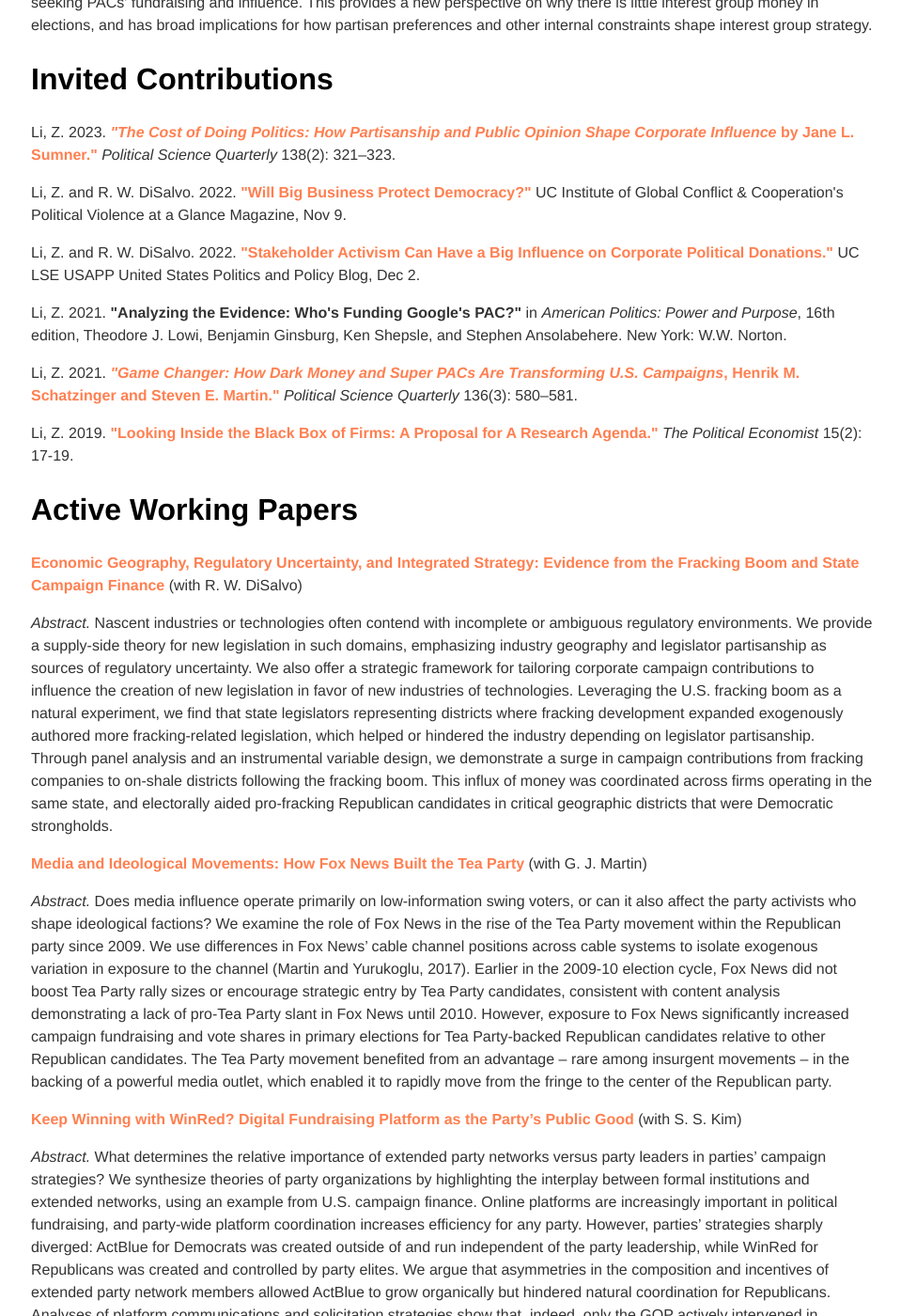
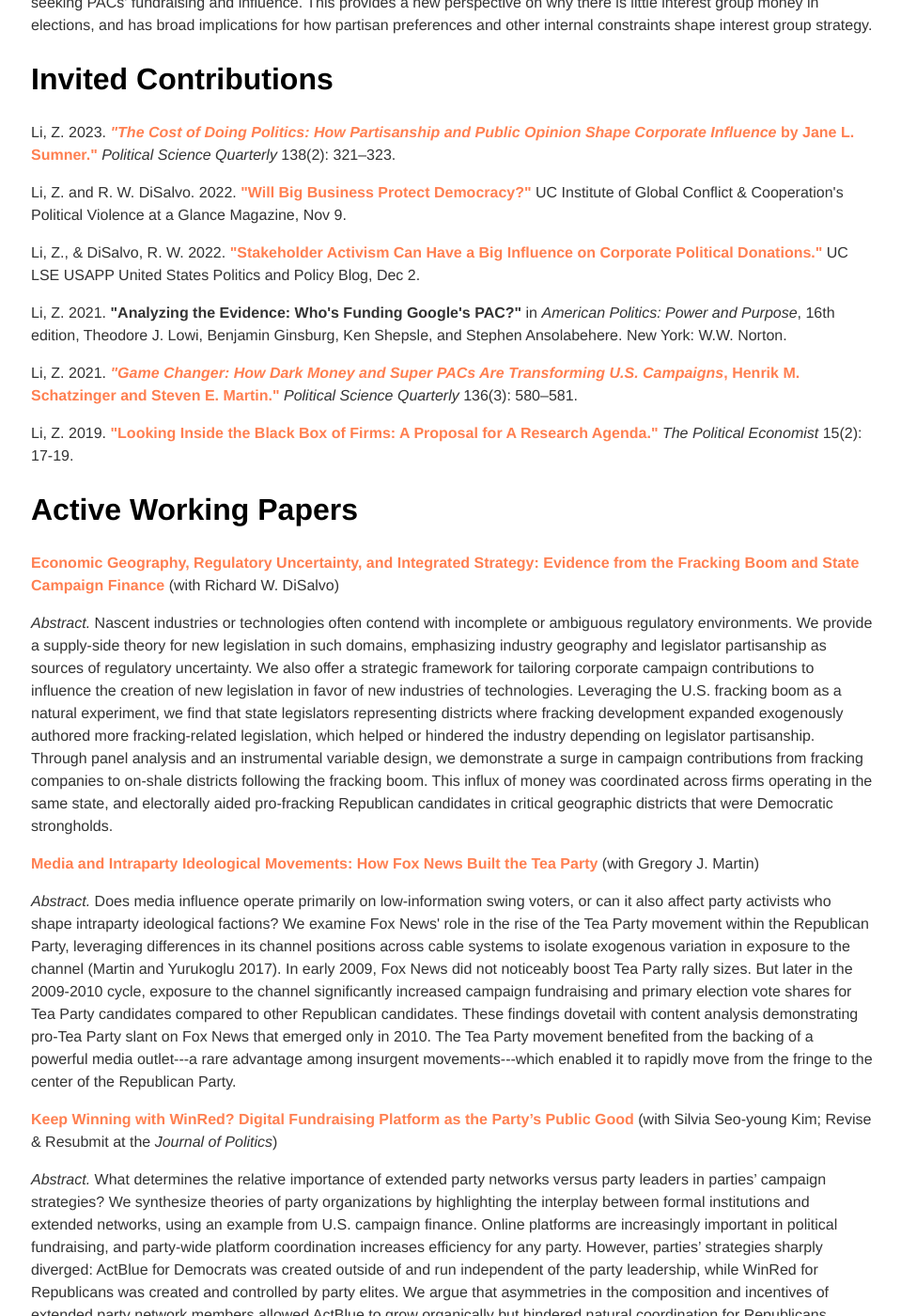
Before and after one commit to zhaoliresearch/zhaoliresearch.github.io, a Jekyll site: the page built from research/index.html, in a window 1280 px wide and 1400 px high, scrolled down 1067 px. Shown: the whole window at 94% size, without its empty margins (159-1118 px from the left). Built offline with Jekyll 4.4.1, drawn with Linux system fonts in a browser that asks for light colours; some of the changed text lies outside the part shown.

Commit message:
Update index.html

```diff
--- a/research/index.html
+++ b/research/index.html
@@ -8,7 +8,7 @@
 <p>Li, Z. 2023. <b><a href="https://www.journals.uchicago.edu/doi/10.1086/724958">"When Do Campaign Donors Reject Extremists? Evidence from the U.S. Foreclosure Crisis."</b> </a> <b><i>Journal of Politics</i></b> 85(4): 1548-1561.</p>
 <p><i>Abstract.</i> Individual campaign donors offer reliable support for extremists in U.S. politics. Can such support waiver during economic crises, which often bolster extremists' popular appeals? Linking nationwide campaign finance and real estate transactions, I examine how the foreclosure crisis affected Republican donors’ willingness to donate to Tea Party candidates, an insurgent right-wing faction of the Republican party that opposed foreclosure relief. Individual-level longitudinal analyses demonstrate that Republican donors in distressed neighborhoods became less likely to contribute to Tea Party candidates, but continued to give to other, more mainstream, Republican candidates. The Tea Party movement's unsympathetic portrayal of underwater homeowners likely alienated Republican donors who witnessed neighbors of the same race as themselves suffering the plight of foreclosures. Despite the resulting fundraising losses, Tea Party candidates performed better in primary elections in crisis-stricken districts. These findings challenge long-standing claims about how the U.S. campaign finance system fuels polarization and extremism.</p>
 
-  <p>Li, Z. and R. W. DiSalvo. 2023. <b><a href="https://www.cambridge.org/core/journals/american-political-science-review/article/can-stakeholders-mobilize-businesses-for-the-protection-of-democracy-evidence-from-the-us-capitol-insurrection/A7CD01A4AF9FD3062702574B7941766A">"Can Stakeholders Mobilize Businesses for the Protection of Democracy? Evidence from the U.S. Capitol Insurrection."</a></b></a> <b><i>American Political Science Review</i></b> 117(3): 1130-1136.</p>
+  <p>Li, Z., & DiSalvo, R. W. 2023. <b><a href="https://www.cambridge.org/core/journals/american-political-science-review/article/can-stakeholders-mobilize-businesses-for-the-protection-of-democracy-evidence-from-the-us-capitol-insurrection/A7CD01A4AF9FD3062702574B7941766A">"Can Stakeholders Mobilize Businesses for the Protection of Democracy? Evidence from the U.S. Capitol Insurrection."</a></b></a> <b><i>American Political Science Review</i></b> 117(3): 1130-1136.</p>
 <p><i>Abstract.</i> An unprecedented number of major U.S. companies announced changes to their campaign contributions following the Capitol insurrection on January 6th, 2021. We analyze the role of corporate stakeholders in these announcements as well as their implications for democratic institutions and business-government relations. Mirroring polarized public reactions to the Capitol insurrection, companies with more Democratic-leaning stakeholders (e.g., executives, employees, consumers) were more likely to publicly refuse contributing to Republican legislators who objected to the electoral college results. Moreover, these corporate pledges held up in available 2021 campaign finance records, implying potentially significant fundraising losses for said Republican legislators. Given increasing polarization and heightened expectations of the civic responsibility of businesses, the partisanship of corporate stakeholders may prove important in mobilizing businesses to protect democratic institutions (e.g., advocacy against voter restriction bills). However, such stakeholder pressure may also weaken businesses' bipartisan legislative coalitions and compel corporate influence-seeking activities to go dark.</p>
 
   <p>Li, Z. 2018. <b><a href="https://www.cambridge.org/core/journals/american-political-science-review/article/how-internal-constraints-shape-interest-group-activities-evidence-from-accessseeking-pacs/2DF966405543A54CE0BC8BDE18307B56">"How Internal Constraints Shape Interest Group Activities: Evidence from Access-Seeking PACs."</a></b></a> <b><i>American Political Science Review</i></b> 112(4):792--808.</p>
@@ -20,17 +20,17 @@
 
 <p>Li, Z. 2023. <b><a href="https://academic.oup.com/psq/article/138/2/321/7156628"><i>"The Cost of Doing Politics: How Partisanship and Public Opinion Shape Corporate Influence</i> by Jane L.  Sumner."</b></a> <i>Political Science Quarterly </i> 138(2): 321–323.</p>
   <p>Li, Z. and R. W. DiSalvo. 2022. <b> <a href="https://politicalviolenceataglance.org/2022/11/09/will-big-business-protect-democracy/litical-donations/">"Will Big Business Protect Democracy?"</b></a> UC Institute of Global Conflict & Cooperation's Political Violence at a Glance Magazine, Nov 9.</p>
-<p>Li, Z. and R. W. DiSalvo. 2022. <b> <a href="https://blogs.lse.ac.uk/usappblog/2022/12/02/stakeholder-activism-can-have-a-big-influence-on-corporate-political-donations/">"Stakeholder Activism Can Have a Big Influence on Corporate Political Donations."</b></a> UC LSE USAPP United States Politics and Policy Blog, Dec 2.</p>
+<p>Li, Z., & DiSalvo, R. W. 2022. <b> <a href="https://blogs.lse.ac.uk/usappblog/2022/12/02/stakeholder-activism-can-have-a-big-influence-on-corporate-political-donations/">"Stakeholder Activism Can Have a Big Influence on Corporate Political Donations."</b></a> UC LSE USAPP United States Politics and Policy Blog, Dec 2.</p>
   <p>Li, Z. 2021. <b>"Analyzing the Evidence: Who's Funding Google's PAC?"</a></b> in <i>American Politics: Power and Purpose</i>, 16th edition, Theodore J. Lowi, Benjamin Ginsburg, Ken Shepsle, and Stephen Ansolabehere. New York: W.W. Norton.</p>
 <p>Li, Z. 2021. <b><a href="https://onlinelibrary.wiley.com/doi/10.1002/polq.13221"><i>"Game Changer: How Dark Money and Super PACs Are Transforming U.S. Campaigns</i>, Henrik M. Schatzinger and Steven E. Martin."</b></a> <i>Political Science Quarterly </i> 136(3): 580–581.</p>
   <p>Li, Z. 2019. <b><a href="https://docs.google.com/viewer?a=v&pid=sites&srcid=dW1pY2guZWR1fHBvbGl0aWNhbC1lY29ub21pc3QtbmV3c2xldHRlcnxneDo2ZjY0NzVhMzJjNWE0NzZi">"Looking Inside the Black Box of Firms: A Proposal for A Research Agenda."</b></a> <i>The Political Economist</i> 15(2): 17-19.</p>
 
 <h2>Active Working Papers </h2>
-<p><b><a href="https://www.dropbox.com/s/i3kvtsxf0hrptey/DiSalvo%20and%20Li%20%282020%29.pdf?dl=0">Economic Geography, Regulatory Uncertainty, and Integrated Strategy: Evidence from the Fracking Boom and State Campaign Finance</b></a> (with R. W. DiSalvo)</p>
+<p><b><a href="https://www.dropbox.com/s/i3kvtsxf0hrptey/DiSalvo%20and%20Li%20%282020%29.pdf?dl=0">Economic Geography, Regulatory Uncertainty, and Integrated Strategy: Evidence from the Fracking Boom and State Campaign Finance</b></a> (with Richard W. DiSalvo)</p>
 <p><i>Abstract.</i> Nascent industries or technologies often contend with incomplete or ambiguous regulatory environments. We provide a supply-side theory for new legislation in such domains, emphasizing industry geography and legislator partisanship as sources of regulatory uncertainty. We also offer a strategic framework for tailoring corporate campaign contributions to influence the creation of new legislation in favor of new industries of technologies. Leveraging the U.S. fracking boom as a natural experiment, we find that state legislators representing districts where fracking development expanded exogenously authored more fracking-related legislation, which helped or hindered the industry depending on legislator partisanship. Through panel analysis and an instrumental variable design, we demonstrate a surge in campaign contributions from fracking companies to on-shale districts following the fracking boom. This influx of money was coordinated across firms operating in the same state, and electorally aided pro-fracking Republican candidates in critical geographic districts that were Democratic strongholds.</p>
-<p><b><a href="https://www.dropbox.com/s/0oojfj1o23zayky/fox_news_tea_party.pdf?dl=0">Media and Ideological Movements: How Fox News Built the Tea Party</b></a> (with G. J. Martin)</p>
-<p><i>Abstract.</i> Does media influence operate primarily on low-information swing voters, or can it also affect the party activists who shape ideological factions? We examine the role of Fox News in the rise of the Tea Party movement within the Republican party since 2009. We use differences in Fox News’ cable channel positions across cable systems to isolate exogenous variation in exposure to the channel (Martin and Yurukoglu, 2017). Earlier in the 2009-10 election cycle, Fox News did not boost Tea Party rally sizes or encourage strategic entry by Tea Party candidates, consistent with content analysis demonstrating a lack of pro-Tea Party slant in Fox News until 2010. However, exposure to Fox News significantly increased campaign fundraising and vote shares in primary elections for Tea Party-backed Republican candidates relative to other Republican candidates. The Tea Party movement benefited from an advantage – rare among insurgent movements – in the backing of a powerful media outlet, which enabled it to rapidly move from the fringe to the center of the Republican party.</p>
-<p><b><a href="https://preprints.apsanet.org/engage/apsa/article-details/64272b24db1a20696e50b372">Keep Winning with WinRed? Digital Fundraising Platform as the Party’s Public Good</b></a> (with S. S. Kim)</p>
+<p><b><a href="https://www.dropbox.com/s/0oojfj1o23zayky/fox_news_tea_party.pdf?dl=0">Media and Intraparty Ideological Movements: How Fox News Built the Tea Party</b></a> (with Gregory J. Martin)</p>
+<p><i>Abstract.</i> Does media influence operate primarily on low-information swing voters, or can it also affect party activists who shape intraparty ideological factions? We examine Fox News' role in the rise of the Tea Party movement within the Republican Party, leveraging differences in its channel positions across cable systems to isolate exogenous variation in exposure to the channel (Martin and Yurukoglu 2017). In early 2009, Fox News did not noticeably boost Tea Party rally sizes. But later in the 2009-2010 cycle, exposure to the channel significantly increased campaign fundraising and primary election vote shares for Tea Party candidates compared to other Republican candidates. These findings dovetail with content analysis demonstrating pro-Tea Party slant on Fox News that emerged only in 2010. The Tea Party movement benefited from the backing of a powerful media outlet---a rare advantage among insurgent movements---which enabled it to rapidly move from the fringe to the center of the Republican Party.</p>
+<p><b><a href="https://preprints.apsanet.org/engage/apsa/article-details/64272b24db1a20696e50b372">Keep Winning with WinRed? Digital Fundraising Platform as the Party’s Public Good</b></a> (with Silvia Seo-young Kim; Revise & Resubmit at the <i><b></b>Journal of Politics</b></i>)</p>
 <p><i>Abstract.</i> What determines the relative importance of extended party networks versus party leaders in parties’ campaign strategies? We synthesize theories of party organizations by highlighting the interplay between formal institutions and extended networks, using an example from U.S. campaign finance. Online platforms are increasingly important in political fundraising, and party-wide platform coordination increases efficiency for any party. However, parties’ strategies sharply diverged: ActBlue for Democrats was created outside of and run independent of the party leadership, while WinRed for Republicans was created and controlled by party elites. We argue that asymmetries in the composition and incentives of extended party network members allowed ActBlue to grow organically but hindered natural coordination for Republicans. Analyses of platform communications and solicitation strategies show that, indeed, only the GOP actively intervened in members’ platform choices to overcome coordination failures. Matched-panel analysis proves the strategy effective; Republican candidates reaped sizable fundraising rewards from joining WinRed.</p>
 <p><b>Can Stakeholders Shape Corporate Political Responsibility in an Era of Democratic Backsliding? Evidence from the Capitol Insurrection</b> (<a href="mailto:zhaoliresearch@gmail.com">email</a> for current draft)</p>
 <h2>Dormant Working Papers </h2>
```
